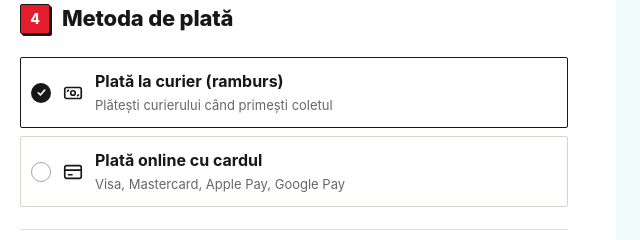
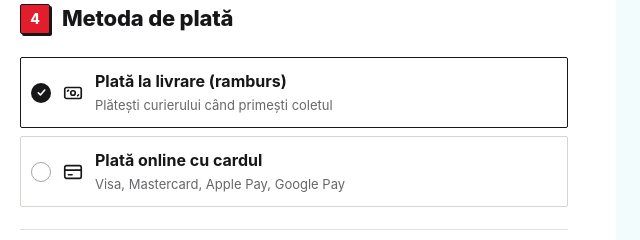
Before and after one commit to starlikero/product, a plain HTML site: page checkout.html in a window 1280 px wide. Shown: the part 1040-1280 px from the top of the page, 24-664 px from the left. Drawn offline with Linux system fonts and the light colour scheme.

Commit message:
Update checkout.html

```diff
--- a/checkout.html
+++ b/checkout.html
@@ -76,7 +76,7 @@
         <section class="flow-card checkout-section" aria-labelledby="payment-title">
           <h2 class="section-title" id="payment-title"><span class="step-num">4</span>Metoda de plată</h2>
           <div class="option-list">
-            <label class="choice-card is-selected"><input type="radio" name="payment" value="cash" checked /><span class="choice-dot"></span><svg><use href="#i-cash"/></svg><span class="choice-copy"><strong>Plată la curier (ramburs)</strong><small>Plătești curierului când primești coletul</small></span></label>
+            <label class="choice-card is-selected"><input type="radio" name="payment" value="cash" checked /><span class="choice-dot"></span><svg><use href="#i-cash"/></svg><span class="choice-copy"><strong>Plată la livrare (ramburs)</strong><small>Plătești curierului când primești coletul</small></span></label>
             <label class="choice-card"><input type="radio" name="payment" value="card" /><span class="choice-dot"></span><svg><use href="#i-card"/></svg><span class="choice-copy"><strong>Plată online cu cardul</strong><small>Visa, Mastercard, Apple Pay, Google Pay</small></span></label>
           </div>
         </section>
```
